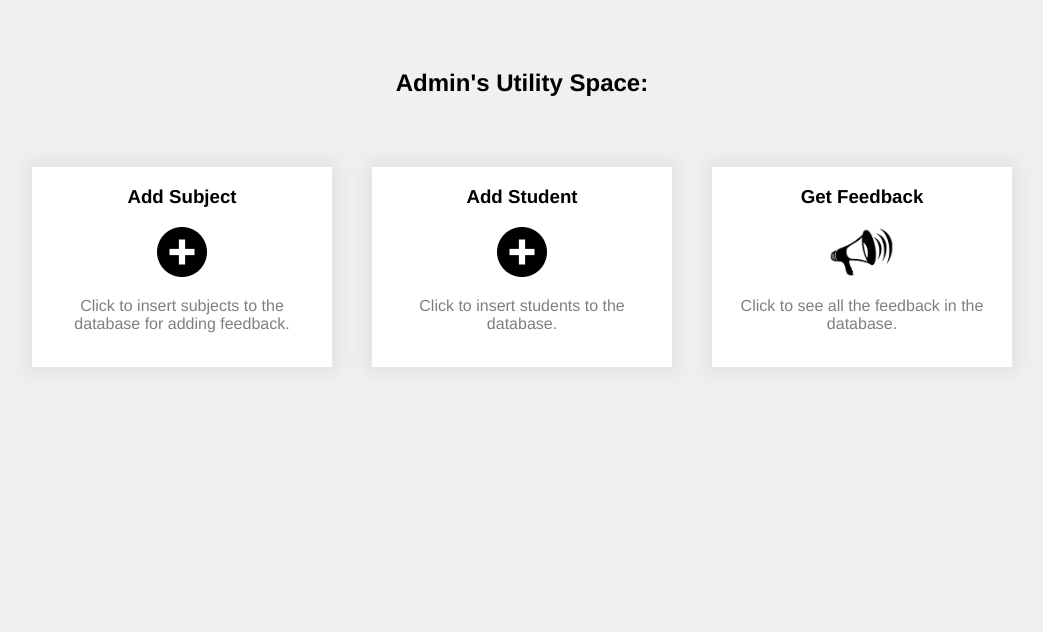
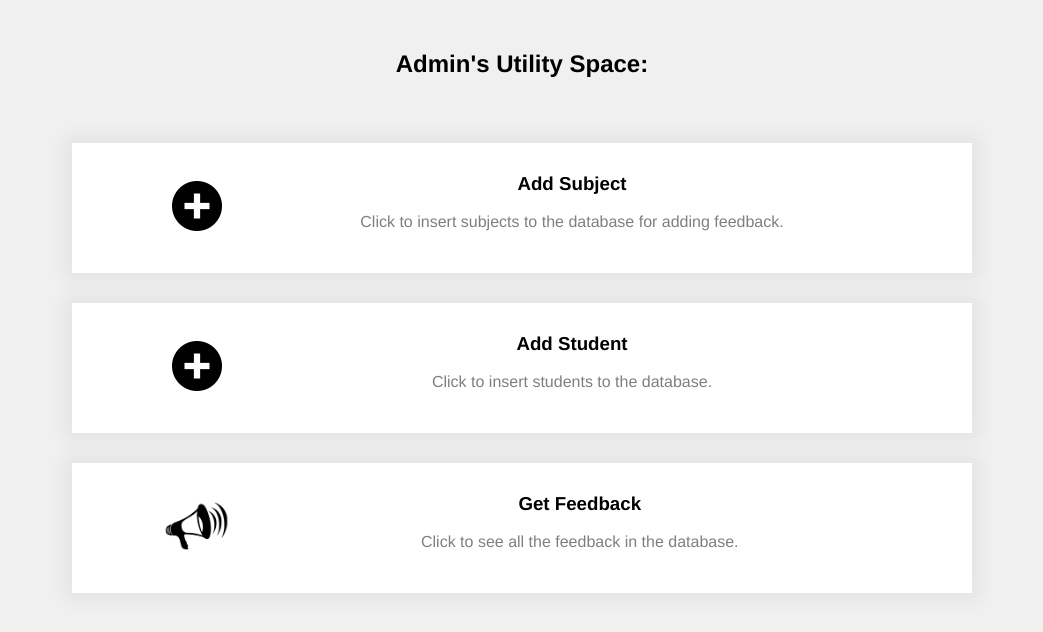
Before and after one commit to bhie-23/Online-Student-Feedback, a PHP site: page /admin.php in a window 1280 px wide. Shown: the part 49-681 px from the top of the page, without its empty margins (118-1161 px from the left). Run offline with PHP 8.4, Linux system fonts and the light colour scheme; the visitor is signed in with stand-in values (Sample User, id 1); data that the repository does not hold is empty.

Commit message:
Done with the admin page.

```diff
--- a/admin/admin.css
+++ b/admin/admin.css
@@ -12,7 +12,7 @@ img{
 	width: 90px;
 	height: auto;
 }
-span > a{
+header > span > a{
 	position: fixed;
 	right: 15px;
 	margin-top: 7px;
@@ -20,33 +20,38 @@ span > a{
 	text-decoration: none;
 	color: #6aa441;
 }
-span > a:hover{
+header > span > a:hover{
 	color: #00f54e;
 }
 article{
 	margin-top: 50px;
+	text-align: center;
+}
+form{
+	margin: 50px;
 	display: flex;
 	flex-direction: column;
 	align-items: center;
 }
-form{
-	margin: 50px;
+form > div{
+	background-color: white;
 	display: flex;
 	flex-direction: row;
-	flex-wrap: wrap;
-	justify-content: center;
-	align-content: stretch;
-	align-items: flex-start;
-    }
-form > div{
-	background-color: white;
-	text-align: center;
-	width:300px;
-	margin-left: 20px;
-	margin-right: 20px;
-	height: 200px;
+    justify-content: center;
+	width:900px;
+	margin:15px;
+	height: 130px;
 	box-shadow: 0px 0px 17px 8px rgba(0, 0, 0,0.05);
-
+}
+.lnkimg{
+	display: flex;
+	flex-direction: row;
+    justify-content: center;
+    align-items: center;
+}
+.shorten{
+	width: 600px;
+	margin-left: 50px;
 }
 a > img{
 	height: 50px;
@@ -57,3 +62,6 @@ div > p{
 	margin-left: 20px;
 	margin-right: 20px;
 }
+div > h3{
+	margin-top: 30px;
+}
--- a/admin/admin.php
+++ b/admin/admin.php
@@ -11,7 +11,7 @@
 	</head>
 	<body>
 		<header>
-			<img src ="../tellus-logo.png"/>
+			<img src ="../images/tellus-logo.png"/>
 			<span>
 				<a href="../logout">Logout</a>
 			</span>
@@ -20,19 +20,31 @@
 			<h1>Admin's Utility Space:</h1>
 			<form action=admin.php method=post>
 				<div>
+					<div class=lnkimg>
+						<a href='addsub.php'><img src="../images/add.png"></a>
+					</div>
+					<div class=shorten>
 						<h3>Add  Subject</h3>
-					<a href='addsub.php'><img src="../images/add.png"></a>
 						<p>Click to insert subjects to the database for adding feedback.</p>
 					</div>
+				</div>
 				<div>
+					<div class=lnkimg>
+						<a href='addstudent.php'><img src="../images/add.png"></a>
+					</div>
+					<div class="shorten">
 						<h3>Add  Student</h3>
-					<a href='addstudent.php'><img src="../images/add.png"></a>
 						<p>Click to insert students to the database.</p>
 					</div>
+				</div>
 				<div>
+					<div class="lnkimg">
+						<a href='feedback.php'><img src="../images/feedback.png"></input></a>
+					</div>
+					<div class="shorten">
 						<h3>Get Feedback</h3>
-					<a href='feedback.php'><img src="../images/feedback.png"></input></a>
 						<p>Click to see all the feedback in the database.</p>
+					</div>
 				</div>
 			</form>
 		</article>
```
Lines whose indentation alone changed are shown as unchanged.
